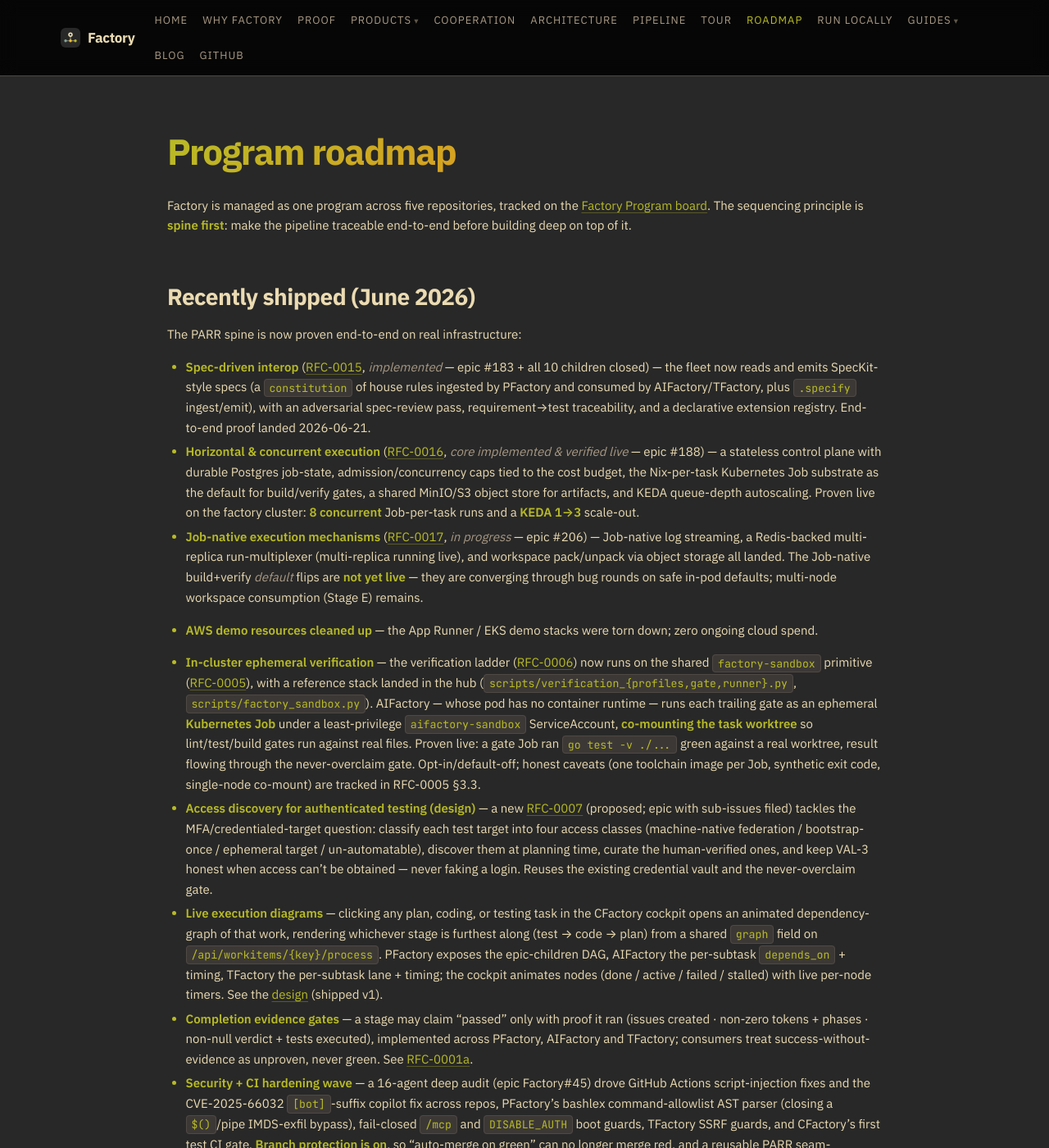
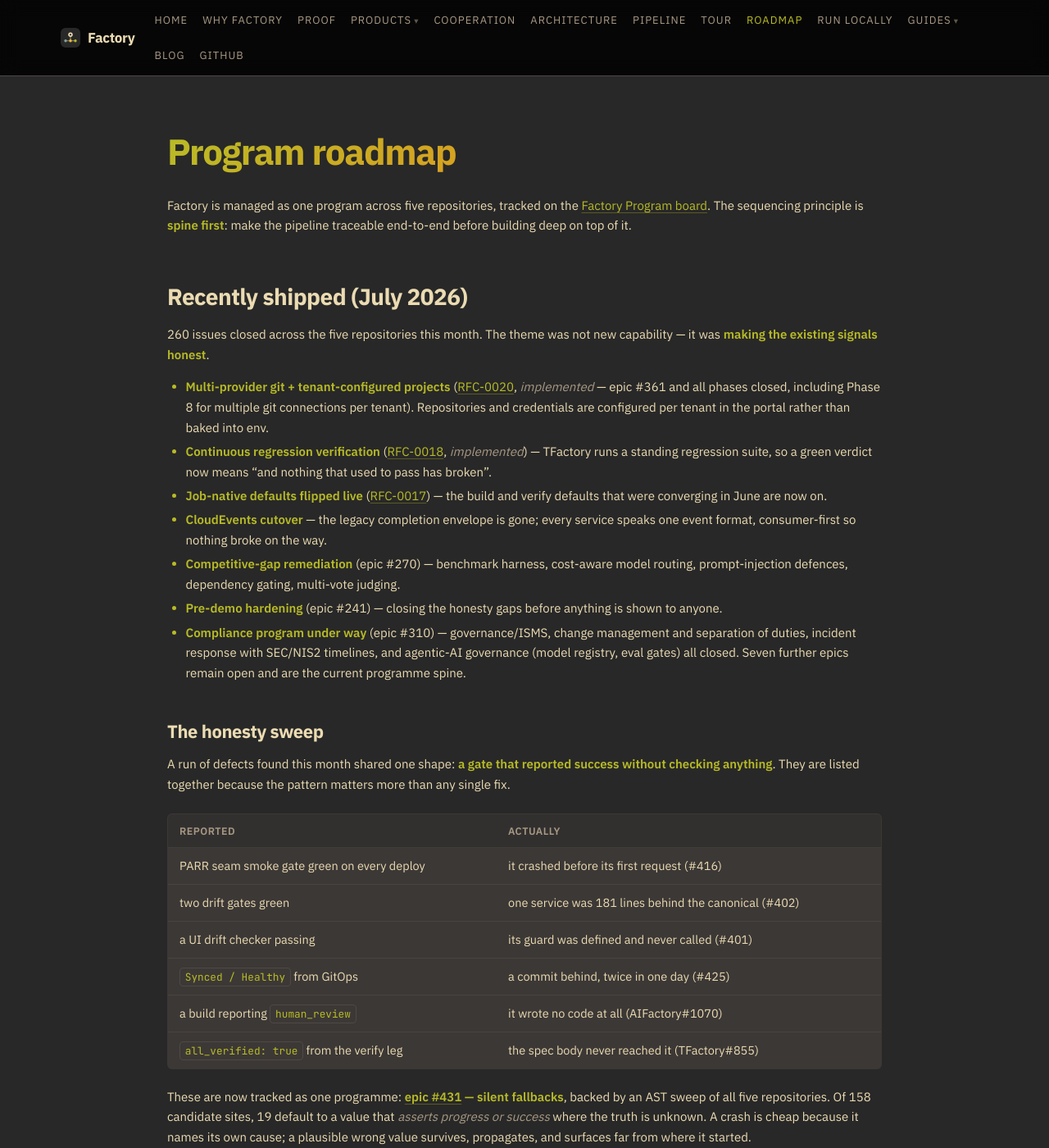
Before and after one commit to olafkfreund/Factory, a Jekyll site: the page built from docs/roadmap.md, in a window 1280 px wide and 1400 px high. Shown: the whole window at 82% size. Built offline with Jekyll 4.4.1, drawn with Linux system fonts in a browser that asks for light colours; some of the changed text lies outside the part shown.

Commit message:
docs(roadmap): July 2026 — what shipped, what is next
The page still said "Recently shipped (June 2026)" and described the PARR spine
as current work. Both the spine and the CFactory cockpit shipped; the programme
has moved on.

260 issues closed across the five repositories in July. Grounded in the actual
closure data rather than recollection: epic closures were read from each repo,
every RFC link was checked to resolve to a real file, and the open-epic list was
read from the board.

## What the month was actually about

Not new capability -- making the existing signals honest. The page now says so,
with the evidence in a table: a seam gate reporting green while crashing before
its first request; two drift gates green while a service ran 181 lines behind
the canonical; a GitOps controller reporting Synced a commit behind, twice in a
day; a build reporting human_review having written no code.

That pattern is now a tracked programme (epic #431) rather than a run of
unrelated bugs, backed by an AST sweep: 158 candidate sites, 19 that default to
asserting progress or success where the truth is unknown.

## Corrections

The June section claimed RFC-0017's build/verify default flips were "not yet
live" -- they went live in July, so the page contradicted itself once the new
section was added. Fixed rather than left for a reader to reconcile.

CFactory P3 was listed as future; advise-and-confirm actions with an audit trail
have shipped.

Now/Next rewritten: compliance and audit-readiness (epic #310, seven epics open)
is the current spine, with the two concrete findings already against it named --
image signature verification failing for every image in audit mode (#430), and
five production CronJobs existing only as cluster state (#429). Next is the
work-item seam beyond GitHub (RFC-0022) and earned memory (RFC-0021).

No emojis, per the house rule.

Co-Authored-By: Claude Opus 4.8 <noreply@anthropic.com>
Claude-Session: https://claude.ai/code/session_01NnzwnLkaYyPzPq442JeEHs

```diff
--- a/docs/roadmap.md
+++ b/docs/roadmap.md
@@ -11,7 +11,74 @@ Factory is managed as one program across five repositories, tracked on the
 sequencing principle is **spine first**: make the pipeline traceable end-to-end
 before building deep on top of it.
 
-## Recently shipped (June 2026)
+## Recently shipped (July 2026)
+
+260 issues closed across the five repositories this month. The theme was not new
+capability — it was **making the existing signals honest**.
+
+- **Multi-provider git + tenant-configured projects**
+  ([RFC-0020](rfc/0020-multi-provider-git-integration-and-tenant-configured-projects.md),
+  *implemented* — epic #361 and all phases closed, including Phase 8 for multiple
+  git connections per tenant). Repositories and credentials are configured per
+  tenant in the portal rather than baked into env.
+- **Continuous regression verification**
+  ([RFC-0018](rfc/0018-regression-suite-and-continuous-verification.md),
+  *implemented*) — TFactory runs a standing regression suite, so a green verdict
+  now means "and nothing that used to pass has broken".
+- **Job-native defaults flipped live** ([RFC-0017](rfc/0017-full-job-native-execution-and-scale-out.md)) —
+  the build and verify defaults that were converging in June are now on.
+- **CloudEvents cutover** — the legacy completion envelope is gone; every service
+  speaks one event format, consumer-first so nothing broke on the way.
+- **Competitive-gap remediation** (epic #270) — benchmark harness, cost-aware
+  model routing, prompt-injection defences, dependency gating, multi-vote judging.
+- **Pre-demo hardening** (epic #241) — closing the honesty gaps before anything is
+  shown to anyone.
+- **Compliance program under way** (epic #310) — governance/ISMS, change
+  management and separation of duties, incident response with SEC/NIS2 timelines,
+  and agentic-AI governance (model registry, eval gates) all closed. Seven further
+  epics remain open and are the current programme spine.
+
+### The honesty sweep
+
+A run of defects found this month shared one shape: **a gate that reported success
+without checking anything**. They are listed together because the pattern matters
+more than any single fix.
+
+| Reported | Actually |
+|---|---|
+| PARR seam smoke gate green on every deploy | it crashed before its first request (#416) |
+| two drift gates green | one service was 181 lines behind the canonical (#402) |
+| a UI drift checker passing | its guard was defined and never called (#401) |
+| `Synced / Healthy` from GitOps | a commit behind, twice in one day (#425) |
+| a build reporting `human_review` | it wrote no code at all (AIFactory#1070) |
+| `all_verified: true` from the verify leg | the spec body never reached it (TFactory#855) |
+
+These are now tracked as one programme: **[epic #431](https://github.com/olafkfreund/Factory/issues/431)
+— silent fallbacks**, backed by an AST sweep of all five repositories. Of 158
+candidate sites, 19 default to a value that *asserts progress or success* where
+the truth is unknown. A crash is cheap because it names its own cause; a
+plausible wrong value survives, propagates, and surfaces far from where it
+started.
+
+### Also landed
+
+- **Security** — credential-bearing request models no longer render secrets in
+  their `repr` (#377); frontend lockfile vulnerabilities are gated in every repo,
+  not just one (#386); `apps/web-server` is lint- and format-gated in AIFactory
+  (#384); MIT licences added where they were missing (#387).
+- **Operational reliability** — a CronJob can no longer fail silently for weeks
+  (#381); the CLIs are baked into the image rather than installed per run (#383);
+  workspace storage moved to RWX so tasks stop stranding on node-local volumes.
+- **Orphaned-task reaping** (AIFactory#1064) — tasks whose worker died no longer
+  sit on the board looking busy. Machine-owned states are reaped after an idle
+  threshold; tasks awaiting a **human** are never reaped at any age, because age
+  alone cannot tell a dead task from a patient one.
+- **Approve actually approves** (AIFactory#1071/#1073/#1076) — the Approve button
+  did the git work, never advanced the task, and under the Job-based build backend
+  could not identify the branch at all. It now merges the pull request and records
+  the result.
+
+## Previously shipped (June 2026)
 
 The PARR spine is now proven end-to-end on real infrastructure:
 
@@ -29,11 +96,10 @@ The PARR spine is now proven end-to-end on real infrastructure:
   Proven live on the factory cluster: **8 concurrent** Job-per-task runs and a
   **KEDA 1→3** scale-out.
 - **Job-native execution mechanisms** ([RFC-0017](rfc/0017-full-job-native-execution-and-scale-out.md),
-  *in progress* — epic #206) — Job-native log streaming, a Redis-backed
-  multi-replica run-multiplexer (multi-replica running live), and workspace
-  pack/unpack via object storage all landed. The Job-native build+verify *default*
-  flips are **not yet live** — they are converging through bug rounds on safe
-  in-pod defaults; multi-node workspace consumption (Stage E) remains.
+  epic #206) — Job-native log streaming, a Redis-backed multi-replica
+  run-multiplexer, and workspace pack/unpack via object storage. The build and
+  verify *default* flips were still converging at the end of June; they went
+  **live in July** (see above). Multi-node workspace consumption remains.
 - **AWS demo resources cleaned up** — the App Runner / EKS demo stacks were torn
   down; zero ongoing cloud spend.
 
@@ -105,27 +171,44 @@ The PARR spine is now proven end-to-end on real infrastructure:
 - **OAuth-only by default** — agents never silently bill a stray API key
   (direct-key billing is an explicit opt-in).
 
-## Now — standardize the PARR spine
+## Now — compliance and audit-readiness
 
-The connective tissue that lets the four products cooperate, tracked as the
-[PARR-spine epic]({{ site.repo_url }}/issues):
+The PARR spine and the CFactory cockpit are both shipped; the current programme
+is [epic #310](https://github.com/olafkfreund/Factory/issues/310), audit
+readiness for ISO 27001 / SOC 2. Four of its epics closed in July. Seven remain,
+and they are the near-term sequence:
 
-- **PFactory → AIFactory** inbound handoff with issue-number provenance
-- A shared **correlation key** (the GitHub issue number) threaded end-to-end
-- A normalized **completion-event** envelope across all three services
-- A canonical local **port map** (AIFactory 3101 · PFactory 3114/3115 · TFactory 3103 ·
-  CFactory 3110/3111)
+- **IAM & access control** (#312) — enforce MFA, retire the shared wildcard
+- **Audit logging completeness** (#313) — retention policy, SIEM alerting
+- **Encryption at rest & key management** (#314) — DB / MinIO / KMS
+- **Secrets management & rotation** (#315)
+- **Vulnerability & patch management** (#317) — scan SLAs, evidence
+- **Supply-chain integrity** (#318) — SBOM everywhere, signature verification
+- **Data governance & PII egress controls** (#320)
+- **Runtime isolation & config hardening** (#322) — Job NetworkPolicy
+- **Evidence & audit-readiness** (#324) — control-to-framework matrix
 
-## Next — CFactory cockpit
+Two of these have concrete open findings already: image signature verification
+currently fails for **every** fleet image while running in audit mode, so the
+policy reports violations and blocks nothing (#430); and five production
+CronJobs — including the Postgres backup — exist only as cluster state, not in
+git, so they would vanish on a rebuild (#429).
 
-The control tower shipped as a multi-view cockpit (Services, Pipeline board,
-Copilot, Audit — see the [cockpit tour](/cfactory/)). Phases, tracked in the
-[CFactory repo](https://github.com/olafkfreund/CFactory/issues):
+Running alongside: **[epic #431](https://github.com/olafkfreund/Factory/issues/431)**,
+the silent-fallback sweep described above.
 
-- **P1 (shipped)** — skeleton, WorkItem correlation store, read-only pipeline board
-- **P2 (shipped)** — agentic copilot (read tools, timeline summaries, anomaly detection)
-- **P3** — advise + confirm actions, audit, scoped keys
-- **P4** — hardening for hosted / multi-tenant
+## Next — seams beyond GitHub
+
+- **Jira and Bitbucket** ([RFC-0022](rfc/0022-work-item-and-code-seams.md),
+  epic #392) — splitting the *work-item* seam from the *code* seam, so the
+  factory can plan against a Jira board while coding against a different host.
+  RFC-0020 did the code half; this does the work-item half.
+- **Earned memory and promotion gates**
+  ([RFC-0021](rfc/0021-earned-memory-and-promotion-gates.md), epic #389) — what
+  an agent is allowed to remember across runs, and what it must prove before a
+  memory is trusted.
+- **GTM demos** (epic #240) — the demo set, once the honesty gaps behind it are
+  closed.
 
 ## Ongoing — the products
 
```
